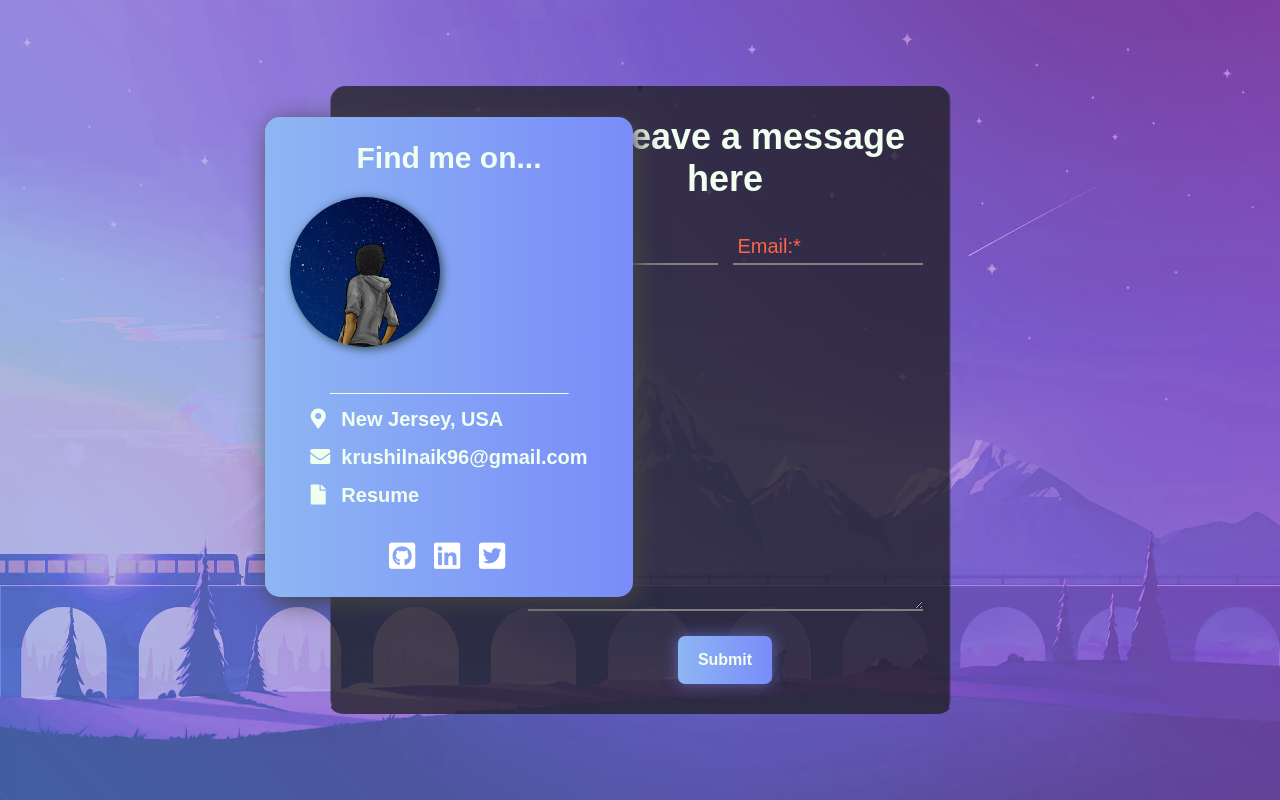
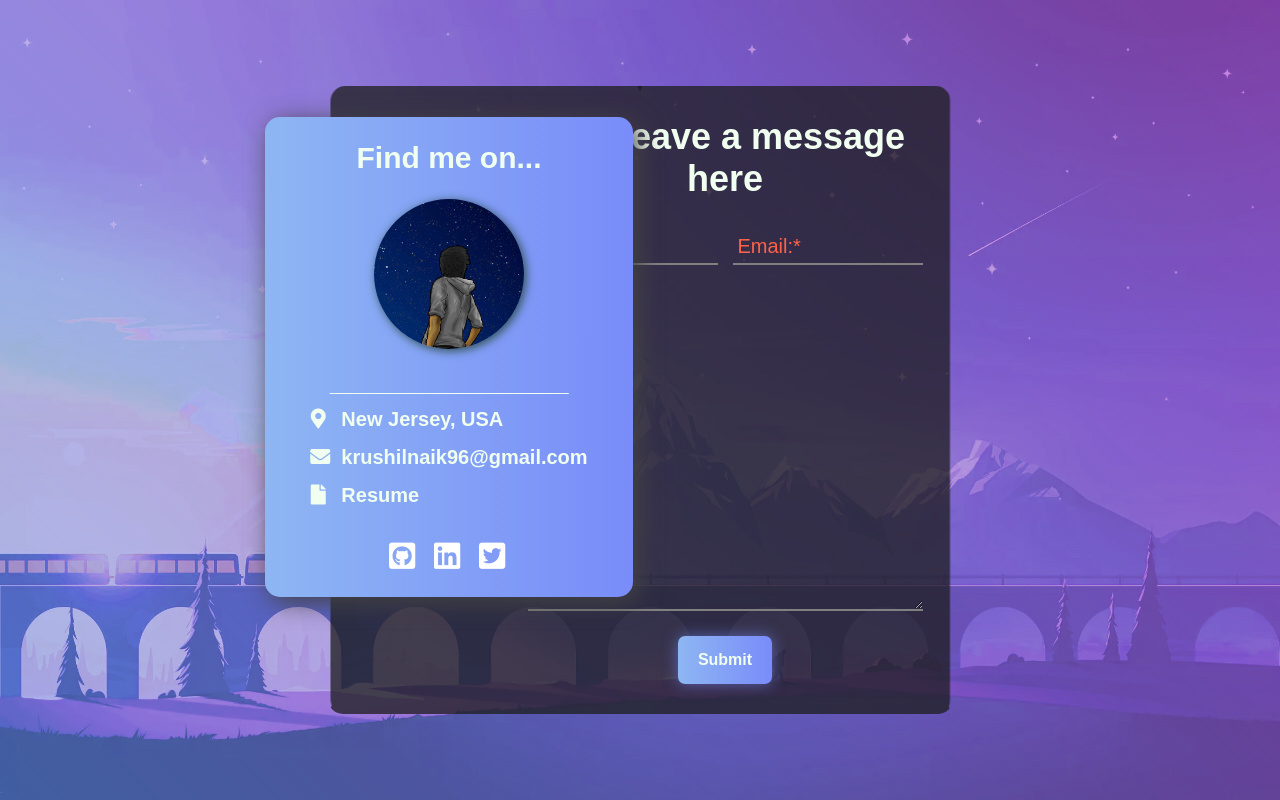
Before and after one commit to krushilnaik/krushilnaik.github.io, a React (Create React App) app: page / in a window 1280 px wide. Shown: the part 2400-3200 px from the top of the page. Built offline with nearby package versions, Linux system fonts and the light colour scheme; a web font is replaced by a local one.

Commit message:
Hotfix contact card alignment

```diff
--- a/src/pages/scss/ContactForm.scss
+++ b/src/pages/scss/ContactForm.scss
@@ -41,12 +41,16 @@
 				font-size: 30px;
 			}
 
-			.avatar {
-				margin: auto;
-				width: 150px;
-				height: 150px;
-				border-radius: 50%;
-				box-shadow: 2px 2px 10px darkslategray;
+			.animated {
+				display: flex;
+				place-content: center;
+
+				.avatar {
+					width: 150px;
+					height: 150px;
+					border-radius: 50%;
+					box-shadow: 2px 2px 10px darkslategray;
+				}
 			}
 
 			ul {
```
